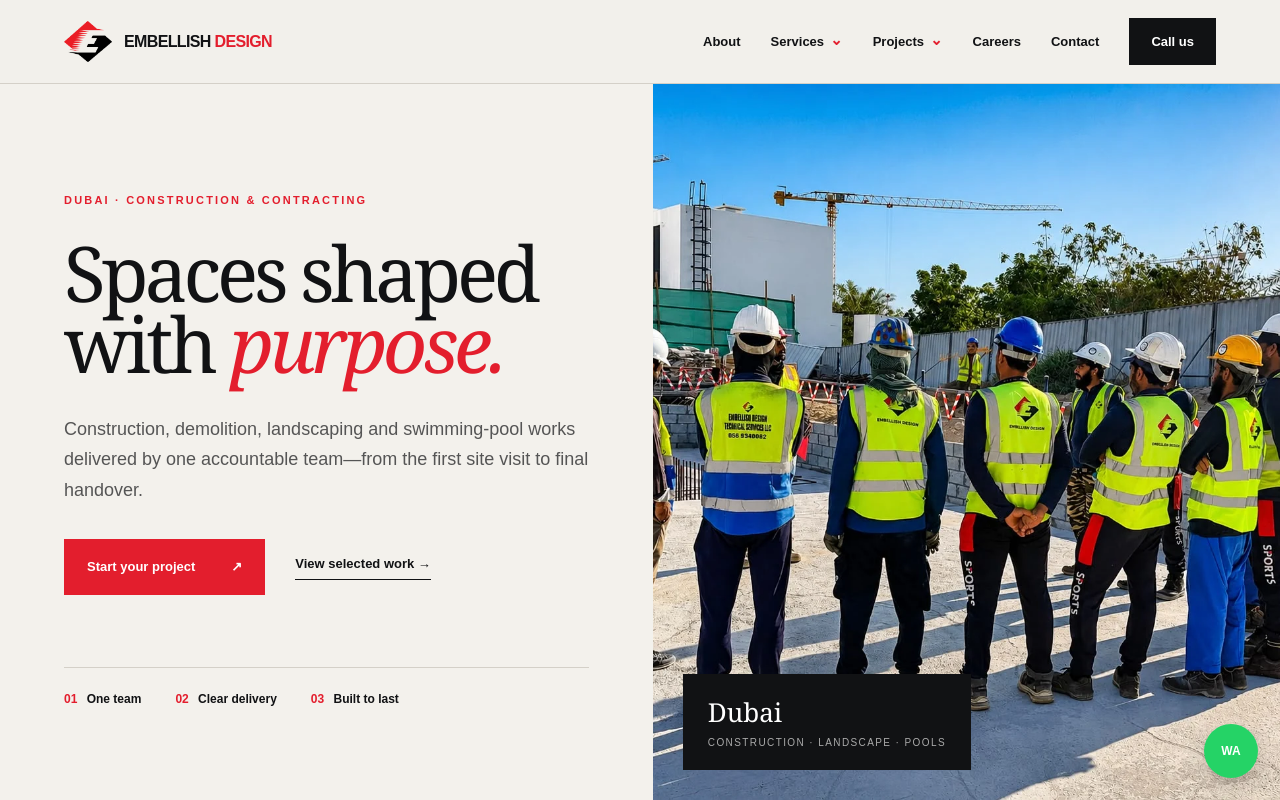
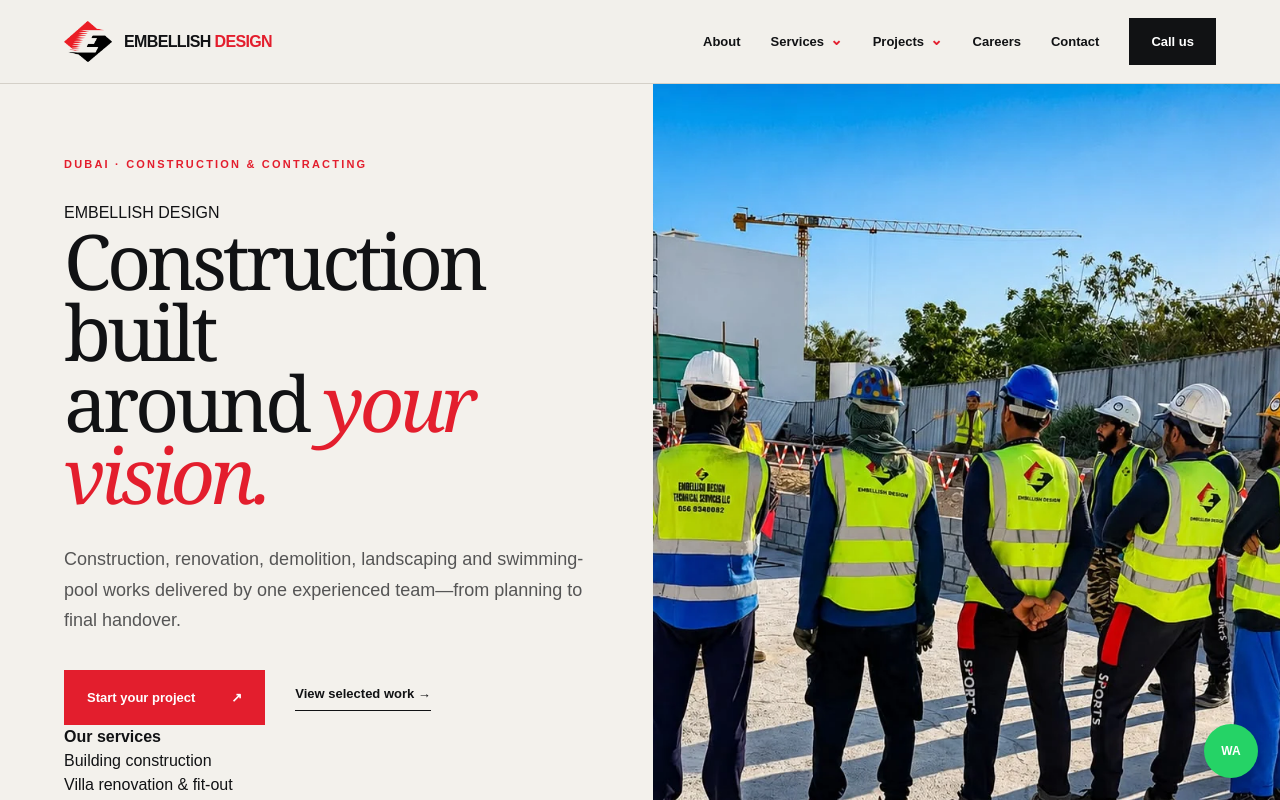
Before and after one commit to Wassim2026/embellish-design-website, a Next.js app: page / in a window 1280 px wide. Shown: the top 800 px of the page. Built offline with nearby package versions, Linux system fonts and the light colour scheme.

Commit message:
Revise hero section and add services information
Updated hero section content and added company name and services list.

```diff
--- a/app/page.tsx
+++ b/app/page.tsx
@@ -5,7 +5,7 @@
 export default function Home() {
   return <main>
     <section className="hero">
-      <div className="hero-copy"><p className="eyebrow">DUBAI · CONSTRUCTION & CONTRACTING</p><h1>Spaces shaped<br />with <em>purpose.</em></h1><p className="hero-text">Construction, demolition, landscaping and swimming-pool works delivered by one accountable team—from the first site visit to final handover.</p><div className="hero-actions"><Link className="button primary" href="/contact">Start your project <span>↗</span></Link><Link className="button text-button" href="/projects">View selected work →</Link></div><div className="hero-proof"><span><b>01</b> One team</span><span><b>02</b> Clear delivery</span><span><b>03</b> Built to last</span></div></div>
+      <div className="hero-copy"><p className="eyebrow">DUBAI · CONSTRUCTION & CONTRACTING</p><p className="hero-company">EMBELLISH DESIGN</p><h1>Construction built<br />around <em>your vision.</em></h1><p className="hero-text">Construction, renovation, demolition, landscaping and swimming-pool works delivered by one experienced team—from planning to final handover.</p><div className="hero-actions"><Link className="button primary" href="/contact">Start your project <span>↗</span></Link><Link className="button text-button" href="/projects">View selected work →</Link></div><div className="hero-services"><strong>Our services</strong><ul><li>Building construction</li><li>Villa renovation &amp; fit-out</li><li>Demolition</li><li>Landscaping</li><li>Swimming pools</li><li>Civil, external &amp; internal works</li></ul></div></div>
       <div className="hero-visual"><Image src="/embellish-team-site.webp" alt="Embellish Design team wearing branded safety vests on a Dubai construction site" fill priority sizes="(max-width: 850px) 100vw, 50vw" /><div className="hero-badge"><strong>Dubai</strong><span>Construction · Landscape · Pools</span></div></div>
     </section>
     <section className="intro"><div><p className="eyebrow">ABOUT EMBELLISH</p><h2>Clear thinking.<br />Crafted spaces.</h2></div><div className="intro-copy"><p>Embellish Design is a Dubai-based design and contracting company creating functional, refined environments for business, retail, hospitality and home.</p><p>We bring planning, technical coordination and construction together. That means fewer gaps, faster decisions and one team responsible for the finished result.</p><Link className="inline-link" href="/about">Meet the team and our approach →</Link></div></section>
```
